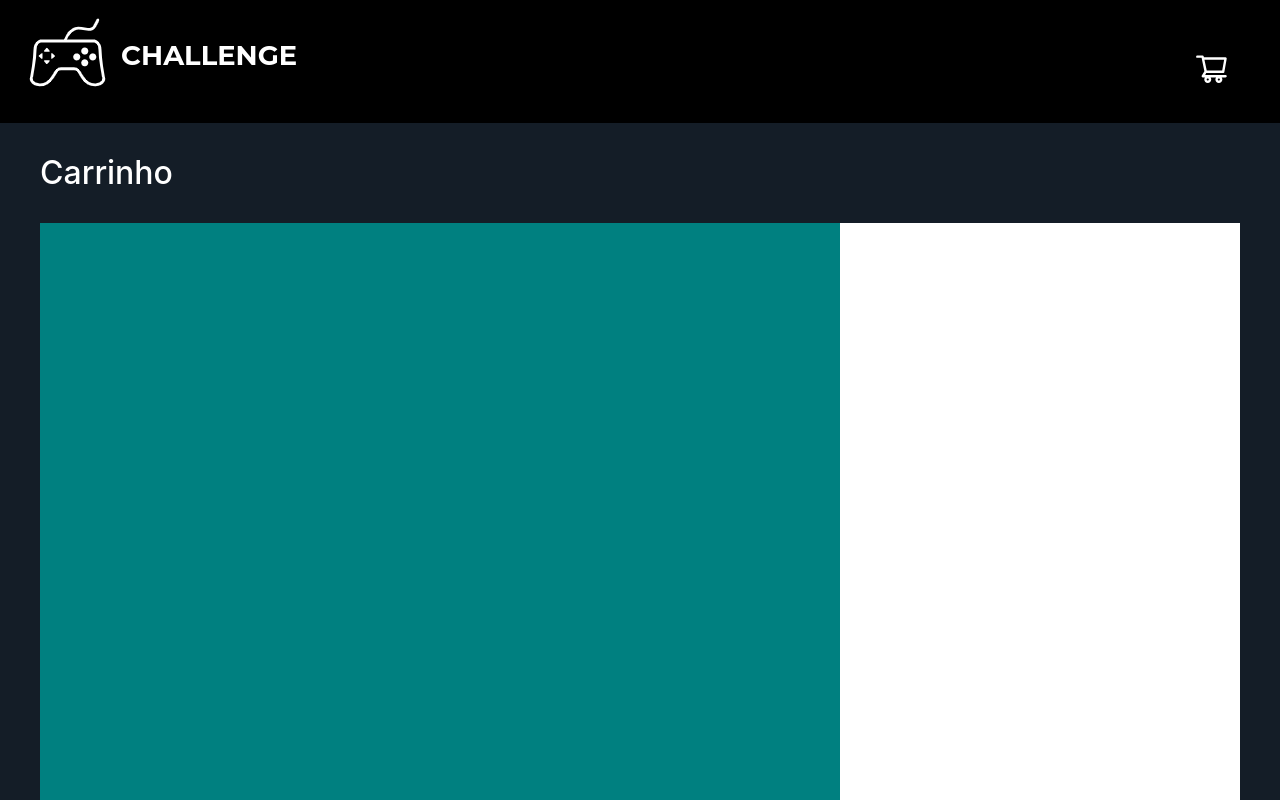
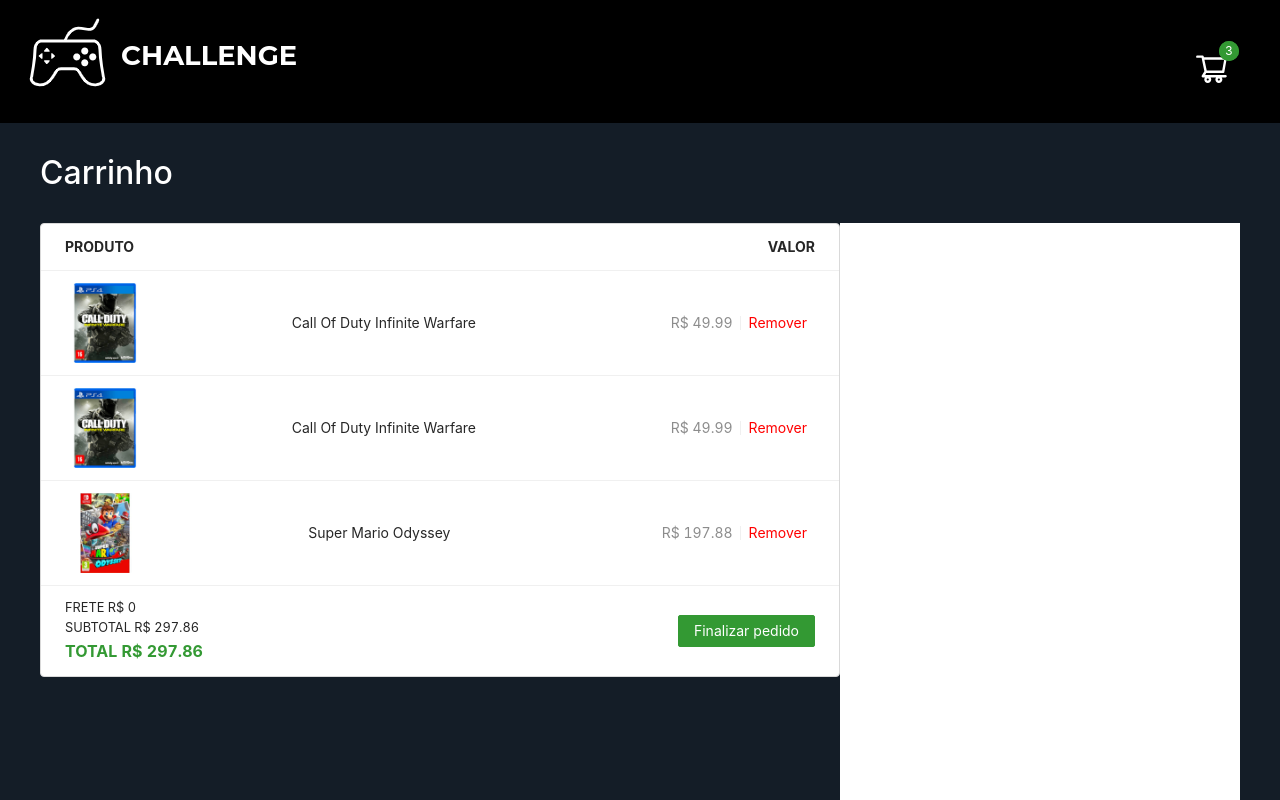
Before and after one commit to alexmiguel95/ecommerce-games, a React (Create React App) app: page /checkout in a window 1280 px wide. Shown: the top 800 px of the page. Built offline with nearby package versions, Linux system fonts and the light colour scheme.

Commit message:
The business rule was applied to calculate the total value and the README was updated.

```diff
--- a/src/components/checkout-cart/index.jsx
+++ b/src/components/checkout-cart/index.jsx
@@ -0,0 +1,136 @@
+import React, { useState, useEffect } from 'react';
+import styled from 'styled-components';
+import { Button, List } from 'antd';
+import { useSelector, useDispatch } from 'react-redux';
+import { deleteSoppingCar } from '../../redux/actions';
+
+
+const CheckoutShoppingCart = () => {
+    const products = useSelector((state) => state.shoppingCar);
+    const dispatch = useDispatch();
+    let [subTotal, setSubTotal] = useState(0.0);
+    let [shipping, setShipping] = useState(0);
+    let [total, setTotal] = useState(0.0);
+
+
+    // Regra de negócio para calcular o pagamento.
+    useEffect(() => {
+        let totalPriorValue = 0.0;
+        let totalShippingValue = 0;
+        const priceFixShipping = 10;
+
+        const calculateSubtotalAndShipping = (value) => {
+            totalPriorValue += value;
+            totalShippingValue += priceFixShipping;
+        }
+
+        let pricesAllProduts = products.map(product => product.price);
+        pricesAllProduts.forEach(calculateSubtotalAndShipping);
+        setSubTotal(totalPriorValue);
+
+        if(totalPriorValue > 250.00){
+            totalShippingValue = 0;
+        }
+
+        setShipping(totalShippingValue);
+        setTotal(totalPriorValue + totalShippingValue);
+    }, [products]);
+
+    return(
+        <>
+            <StyledList
+                bordered={true}
+                itemLayout="horizontal"
+                dataSource={products}
+                header={
+                    <div className="container-footer-list">
+                        <span className="text-list">{"PRODUTO"}</span>
+                        <span className="text-list">{"VALOR"}</span>
+                    </div>
+                }
+                footer={
+                    <div className="container-footer-list">
+                        <div className="container-frete-subtotal-total">
+                            <span className="frete">{`FRETE R$ ${shipping}`}</span>
+                            <span className="sub-total">{`SUBTOTAL R$ ${subTotal}`}</span>
+                            <span className="total">{`TOTAL R$ ${total}`}</span>
+                        </div>
+                        <Button type="text">Finalizar pedido</Button>
+                    </div>
+                }
+                renderItem={(game, indexGame) => (
+                    <List.Item
+                        actions={[
+                            <span className="sub-total">{`R$ ${game["price"]}`}</span>,
+                            <a key={game["id"]} onClick={() => dispatch(deleteSoppingCar(indexGame))}>Remover</a>
+                        ]}
+                    >
+                        <img
+                            alt={`Capa do jogo ${game["image"]}`}
+                            src={require(`../../assets/${game["image"]}`).default}
+                            style={{height: "80px"}}
+                        />
+                        <span>{game["name"]}</span>
+                    </List.Item>
+                )}
+            />
+        </>
+    );
+}
+
+export default CheckoutShoppingCart;
+
+
+const StyledList = styled(List)`
+    background-color: white;
+    border-radius: 4px;
+
+    .container-footer-list{
+        display: flex;
+        justify-content: space-between;
+        align-items: center;
+    }
+
+    .price{
+        color:#0199CC;;
+    }
+
+    .container-frete-subtotal-total{
+        text-align: left;
+        font-size: 0.8rem;
+    }
+
+    .sub-total{
+        display: block;
+    }
+
+    .frete{
+        display: block;
+    }
+
+    .total{
+        color: #339933;
+        font-weight: bold;
+        font-size: 1rem;
+    }
+
+    .text-list {
+        font-weight: bold;
+    }
+
+    button{
+        background-color: #339933;
+        color: white;
+        border-color: #339933;
+    }
+
+    button:hover{
+        background-color: #339933;
+        color: white;
+        border-color: #339933;
+    }
+
+    a{
+        color: red;
+    }
+`;
--- a/src/components/shopping-car/index.jsx
+++ b/src/components/shopping-car/index.jsx
@@ -25,7 +25,7 @@
             renderItem={(game, indexGame) => (
                 <List.Item
                     actions={[
-                        <span className="sub-total">{`R$ ${game["price"]}`}</span>,
+                        <span className="price">{`R$ ${game["price"]}`}</span>,
                         <a key={game["id"]} onClick={() => dispatch(deleteSoppingCar(indexGame))}>Remover</a>
                     ]}
                 >
@@ -103,8 +103,8 @@
         color:#339933;
     }
 
-    .sub-total{
-        color:#0199CC;
+    .price{
+        color:#0199CC;;
     }
 
     button{
--- a/src/pages/checkout/index.jsx
+++ b/src/pages/checkout/index.jsx
@@ -3,6 +3,7 @@
 import styled from 'styled-components';
 import { StyledMain } from '../../styled';
 import { Row, Col } from 'antd';
+import CheckoutShoppingCart from '../../components/checkout-cart';
 
 
 const Checkout = () => {
@@ -15,8 +16,8 @@
                     <h1>Carrinho</h1>
                 </StyledDiv>
                 <Row>
-                    <Col xs={24} sm={16} md={16} lg={16} xl={16} style={{
-                        backgroundColor: 'teal', height: '100vh' }}>
+                    <Col xs={24} sm={16} md={16} lg={16} xl={16}>
+                        <CheckoutShoppingCart />
                     </Col>
                     <Col xs={24} sm={8} md={8} lg={8} xl={8}
                         style={{
--- a/src/redux/reducers/shoppingCar.js
+++ b/src/redux/reducers/shoppingCar.js
@@ -1,6 +1,28 @@
 import { ADD_SHOPPING_CAR, DELETE_SHOPPING_CAR } from "../actions/types";
 
-const defaultState = []
+const defaultState = [
+    {
+        "id": 201,
+        "name": "Call Of Duty Infinite Warfare",
+        "price": 49.99,
+        "score": 80,
+        "image": "call-of-duty-infinite-warfare.png"
+    },
+    {
+        "id": 201,
+        "name": "Call Of Duty Infinite Warfare",
+        "price": 49.99,
+        "score": 80,
+        "image": "call-of-duty-infinite-warfare.png"
+    },
+    {
+        "id": 312,
+        "name": "Super Mario Odyssey",
+        "price": 197.88,
+        "score": 100,
+        "image": "super-mario-odyssey.png"
+    }
+]
 
 const shoppingCar = (state = defaultState, action) => {
     switch (action.type) {
```
Also changed, not shown: 1 other file (tests, documents, lock files or other folders).
